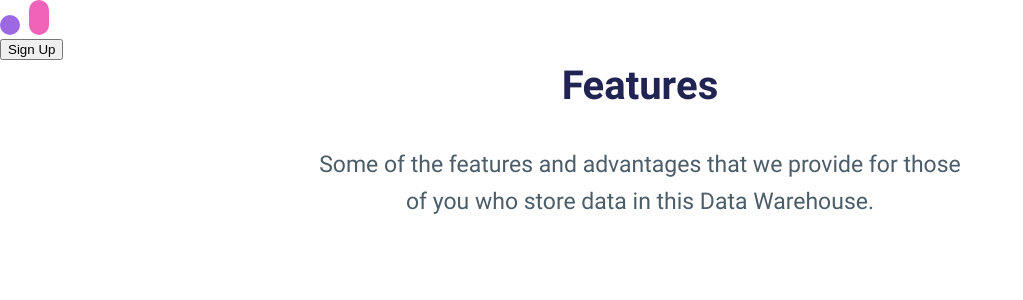
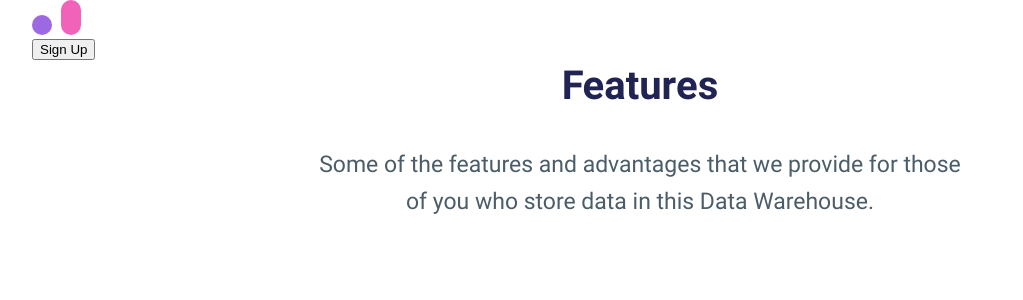
Before and after one commit to lenaryan/colored-blocks, a Vue app: page / in a window 1280 px wide. Shown: the top 300 px of the page, without its empty margins (0-1023 px from the left). Built offline with nearby package versions, Linux system fonts and the light colour scheme.

Commit message:
added wrappers

```diff
--- a/src/components/Footer.vue
+++ b/src/components/Footer.vue
@@ -1,5 +1,6 @@
 <template>
-    <footer>
+    <footer class="footer">
+        <div class="wrapper footer__wrapper">
             <a href="/">
                 <picture>
                     <source srcset="@/images/logo-bottom.svg">
@@ -8,6 +9,7 @@
             </a>
             <BottomMenu />
             <Form />
+        </div>
     </footer>
 </template>
 
--- a/src/components/Header.vue
+++ b/src/components/Header.vue
@@ -1,5 +1,6 @@
 <template>
-    <header>
+    <header class="header">
+        <div class="wrapper header__wrapper">
             <a href="/">
                 <picture>
                     <source srcset="@/images/logo-top.svg">
@@ -8,6 +9,7 @@
             </a>
             <TopMenu />
             <SignUp />
+        </div>
     </header>
 </template>
 
--- a/src/components/Main.vue
+++ b/src/components/Main.vue
@@ -1,9 +1,11 @@
 <template>
-    <main>
-        <h1>Features</h1>
-        <p class="main-text">Some of the features and advantages that we provide for those of you who store data in this Data Warehouse.</p>
+    <main class="main">
+        <div class="wrapper main__wrapper">
+            <h1>Features</h1>
+            <p class="main-text">Some of the features and advantages that we provide for those of you who store data in this Data Warehouse.</p>
 
-        <Slider />
+            <Slider />
+        </div>
     </main>
 </template>
 
--- a/src/styles.scss
+++ b/src/styles.scss
@@ -29,6 +29,12 @@ body {
     margin: 0;
 }
 
+.wrapper {
+    width: 95%;
+    max-width: 1320px;
+    margin: 0 auto;
+}
+
 h1 {
     font-weight: bold;
     color: $title-color;
```
Lines whose indentation alone changed are shown as unchanged.
